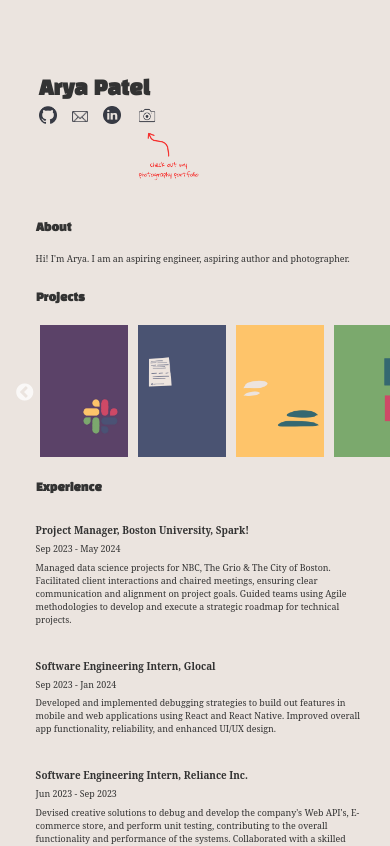
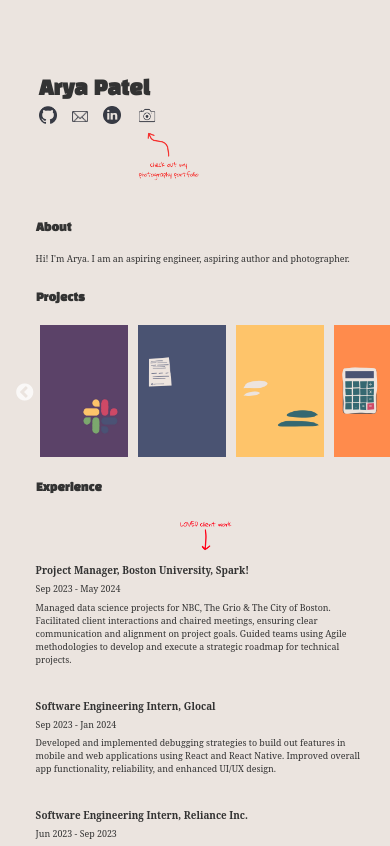
Before and after one commit to aryapatxl/Portfolio, a React (Create React App) app in the folder arya-portfolio/: page / in a window 390 px wide. Shown: the top 846 px of the page. Built offline with nearby package versions, Linux system fonts and the light colour scheme; a web font is replaced by a local one.

Commit message:
Added arrow 2

```diff
--- a/arya-portfolio/src/App.css
+++ b/arya-portfolio/src/App.css
@@ -159,7 +159,7 @@ body {
 
 .red-arrow {
   margin-top: -15px;
-  width: calc(90px + 2vmin) !important;
+  width: calc(100px + 2vmin) !important;
   padding-left: calc(110px + 2vmin);
 
 }
@@ -173,6 +173,14 @@ body {
 
 .project-images legend {
   width: calc(100px + 2vmin)
+}
+
+.Arrow2 {
+  width: calc(100px + 2vmin) !important;
+  padding-left: 5%;
+  margin-bottom: -7%;
+  margin-top: -10%;
+
 }
 /* Phone dimensions */
 @media (max-width: 450px) {
@@ -205,6 +213,12 @@ body {
     padding-left: calc(90px + 2vmin);
 
   }
+
+  .Arrow2 {
+    margin-top: -10%;
+    margin-bottom: -10%;
+    width: calc(60px + 2vmin) !important;
+  }
   .project-images {
     width: calc(120px + 2vmin)
   }
--- a/arya-portfolio/src/App.js
+++ b/arya-portfolio/src/App.js
@@ -8,6 +8,8 @@ import EmailIcon from './images/emailIcon.png'
 import RedArrow1 from './images/redArrow1.png'
 import slackImage from './images/slackImage.jpg'
 import SwipeToSlide from "./Carousel";
+import Arrow2 from './images/Arrow2.png'
+import Arrow3 from './images/Arrow3.png'
 function App() {
   return (
     <div className="App">
@@ -55,7 +57,7 @@ function App() {
 
   <section class="experience-block" >
     <h1 class="section-header E">Experience</h1>
-
+    <img src={Arrow2} alt="LOVED client work" className="Arrow2" />
     <div class="experience-item">
       <i class="fas fa-project-diagram"></i>
       <div>
--- a/arya-portfolio/src/Carousel.jsx
+++ b/arya-portfolio/src/Carousel.jsx
@@ -38,9 +38,7 @@ function SwipeToSlide() {
             <img src={epikImage} className="carousel-image" />
             </Link>
           </div>
-          <div>
-            <img src={spotifyImage} className="carousel-image" />
-          </div>
+
           <div>
             <Link to="/FinancialCalculatorAPI">
             <img src={CalcImage} className="carousel-image" />
--- a/arya-portfolio/src/RouterComponent.js
+++ b/arya-portfolio/src/RouterComponent.js
@@ -4,7 +4,7 @@ import App from './App';
 import SlackPage from './pages/SlackPage';
 import WarrantsPage from './pages/WarrantsPage';
 import EpikPage from './pages/EPIKpage';
-import SpotifyPage from './pages/SpotPage';
+
 import CalcPage from './pages/CalcPage';
 
 function RouterComponent() {
@@ -15,7 +15,7 @@ function RouterComponent() {
                 <Route path="/SlackBot" element={<SlackPage />} />
                 <Route path="/Warrants" element={<WarrantsPage />} />
                 <Route path="/AIConversationCatalyst" element={<EpikPage />} />
-                <Route path="/AlbumSearcher" element={<SpotifyPage />} />
+
                 <Route path="/FinancialCalculatorAPI" element={<CalcPage />} />
             </Routes>
         </Router>
```
Also changed, not shown: arya-portfolio/src/images/Arrow2.png (added), arya-portfolio/src/images/Arrow3.png (added), arya-portfolio/src/pages/SpotPage.js (deleted).
